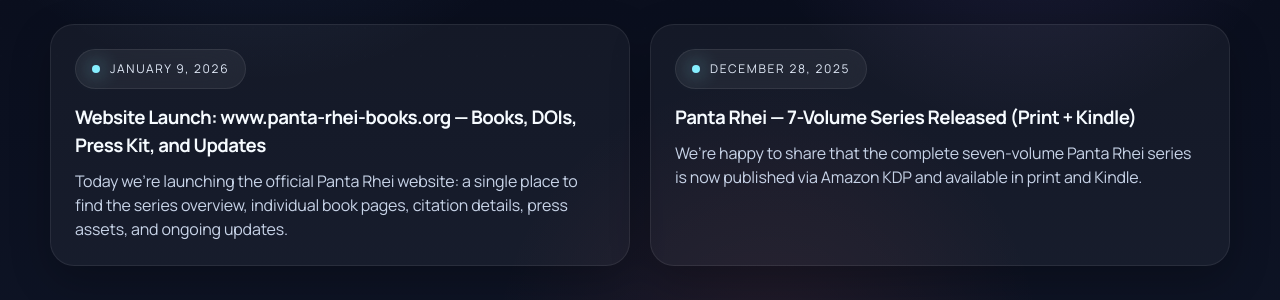
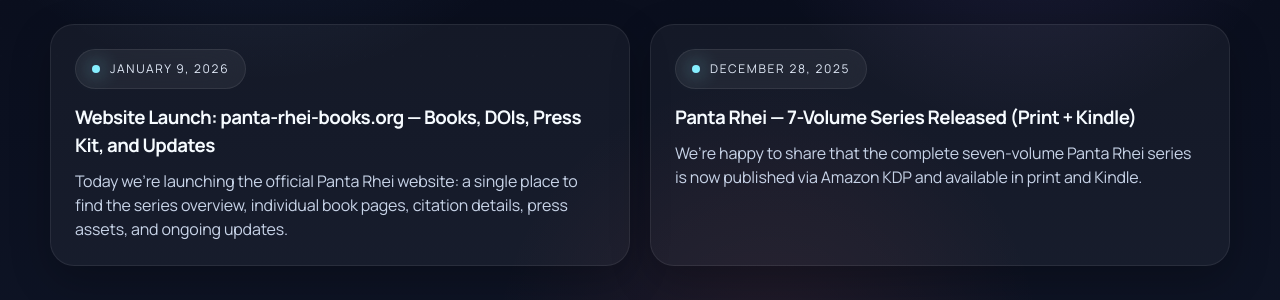
Before and after one commit to Panta-Rhei-Framework/website, a Jekyll site: the page built from updates/index.md, in a window 1280 px wide. Shown: the part 505-805 px from the top of the page. Built offline with Jekyll 4.4.1, drawn with Linux system fonts in a browser that asks for light colours.

Commit message:
polish: QA audit fixes — canonical URL, mobile nav, post links, grid orphans
Remove www from canonical website URL in site data and post title.
Nest post permalinks under /updates/ for consistent URL structure.
Fix mobile nav overlay to cover full viewport (position: fixed).
Add stretched-link pattern so entire update cards are clickable.
Span orphaned last cards full-width in 2-column grids (Book VII,
citation Volume VII).

Co-Authored-By: Claude Opus 4.6 <noreply@anthropic.com>

```diff
--- a/_config.yml
+++ b/_config.yml
@@ -27,6 +27,7 @@ defaults:
       type: posts
     values:
       layout: post
+      permalink: /updates/:year/:month/:day/:title/
 
 collections:
   books:
--- a/_data/site.yml
+++ b/_data/site.yml
@@ -18,7 +18,7 @@ contact:
   location: Near Munich, Germany
 
 links:
-  website: https://www.panta-rhei-books.org
+  website: https://panta-rhei-books.org
   github_org: https://github.com/Panta-Rhei-Books
   amazon_series: https://www.amazon.com/dp/B0GBX46DH7
   downloads_release: https://github.com/Panta-Rhei-Books/downloads/releases/tag/1st-edition_2025
--- a/_posts/2026-01-09-website-launch.md
+++ b/_posts/2026-01-09-website-launch.md
@@ -1,5 +1,5 @@
 ---
-title: "Website Launch: www.panta-rhei-books.org — Books, DOIs, Press Kit, and Updates"
+title: "Website Launch: panta-rhei-books.org — Books, DOIs, Press Kit, and Updates"
 description: Public note for the website launch and materials rollout.
 theme: spectrum
 ---
--- a/assets/css/styles.css
+++ b/assets/css/styles.css
@@ -949,7 +949,17 @@ button,input,textarea,select { font: inherit; }
     align-items: stretch;
     padding-bottom: 14px;
   }
-  .site-nav.is-open { display: flex; }
+  .site-nav.is-open {
+    display: flex;
+    position: fixed;
+    top: 72px;
+    left: 0; right: 0;
+    bottom: 0;
+    background: var(--void-950);
+    z-index: 55;
+    overflow-y: auto;
+    padding: 16px 24px 32px;
+  }
   .site-nav a { background: rgba(255,255,255,.04); }
   .nav-toggle {
     display: inline-grid;
@@ -969,7 +979,20 @@ button,input,textarea,select { font: inherit; }
     opacity: .7;
   }
   .book-grid { grid-template-columns: repeat(2, minmax(0,1fr)); }
+  .book-grid .book-card:last-child:nth-child(odd) { grid-column: 1 / -1; }
 }
+/* Stretched link — make entire post card clickable */
+.post-grid .card { position: relative; }
+.post-grid .card h3 a::after {
+  content: "";
+  position: absolute;
+  inset: 0;
+  border-radius: inherit;
+}
+
+/* Orphaned last card in 2-column grids — span full width */
+.section-grid--2 > :last-child:nth-child(odd) { grid-column: 1 / -1; }
+
 @media (prefers-reduced-motion: reduce) {
   html { scroll-behavior: auto; }
   *, *::before, *::after {
```
